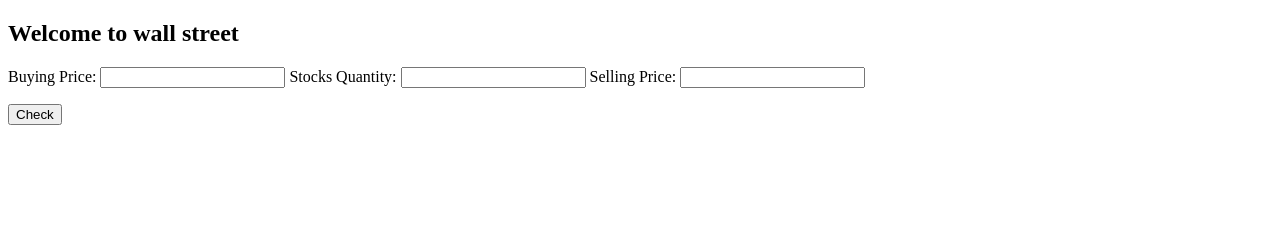
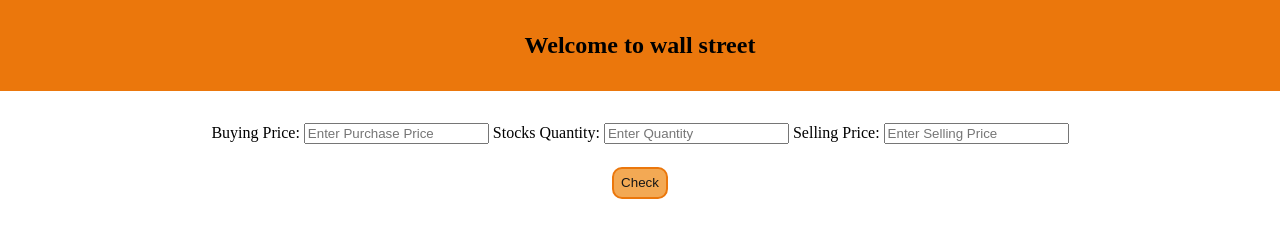
Before and after one commit to amaan1dev/stock-purchase-profit-or-loss-neog, a plain HTML site: page index.html in a window 1280 px wide. Drawn offline with Linux system fonts and the light colour scheme.

Commit message:
css update

```diff
--- a/index.html
+++ b/index.html
@@ -5,19 +5,26 @@
     <meta http-equiv="X-UA-Compatible" content="IE=edge">
     <meta name="viewport" content="width=device-width, initial-scale=1.0">
     <title>Stock-calculator</title>
+    <link rel="stylesheet" href="./styles.css">
 </head>
 <body>
+    <h2>Welcome to wall street</h2>
     <div class="container">
-        <h2>Welcome to wall street</h2>
-        <label for="buying-price">Buying Price:</label>
-        <input type="number" id="buying-price">
-        <label for="stocks-quantity">Stocks Quantity:</label>
-        <input type="number" id="stocks-quantity">
 
-        <label for="selling-price">Selling Price:</label>
-        <input type="number" id="selling-price">
+        <div class="inputs">
 
-        <p id="result-text"></p>
+            <label for="buying-price">Buying Price:</label>
+            <input type="number" id="buying-price" placeholder="Enter Purchase Price">
+
+            <label for="stocks-quantity">Stocks Quantity:</label>
+            <input type="number" id="stocks-quantity" placeholder="Enter Quantity">
+
+            <label for="selling-price">Selling Price:</label>
+            <input type="number" id="selling-price" placeholder="Enter Selling Price">
+
+            <p id="result-text"></p>
+        </div>
+
 
         <button id="chk-btn">Check</button>
 
--- a/styles.css
+++ b/styles.css
@@ -0,0 +1,45 @@
+:root {
+	--primary-color: #eb770c;
+	--background-color: #f3a954;
+}
+
+body{
+    margin: 0;
+}
+
+.container{
+    margin: 2rem;
+    display: flex;
+    flex-direction: column;
+    align-items: center;
+
+}
+
+.inputs{
+    display: block;
+}
+
+h2{
+    background-color: var(--primary-color);
+    margin: 0;
+    padding: 2rem;
+    text-align: center;
+}
+
+#chk-btn{
+    color: rgb(22, 22, 22);
+	margin: 0.5em auto;
+	padding: 0.5em;
+	border: 2px solid var(--primary-color);
+	border-radius: 10px;
+	background-color: var(--background-color);
+}
+
+#chk-btn:hover {
+	background-color: var(--primary-color);
+	color: black;
+}
+
+#result-text{
+    font-weight: bolder;
+}
```
